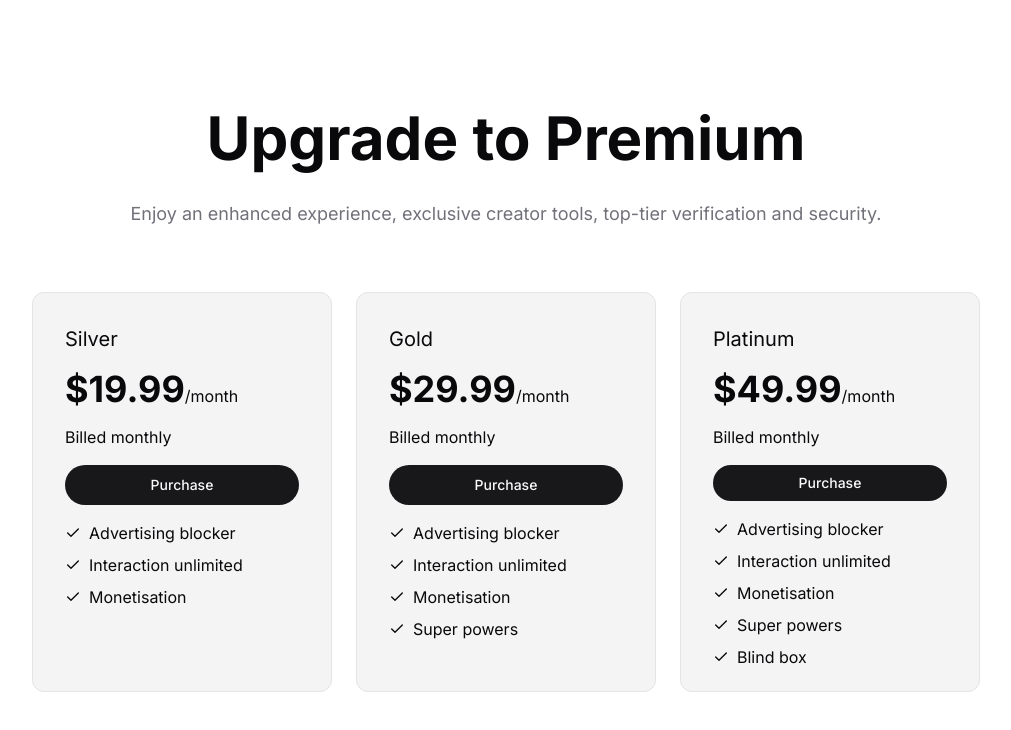
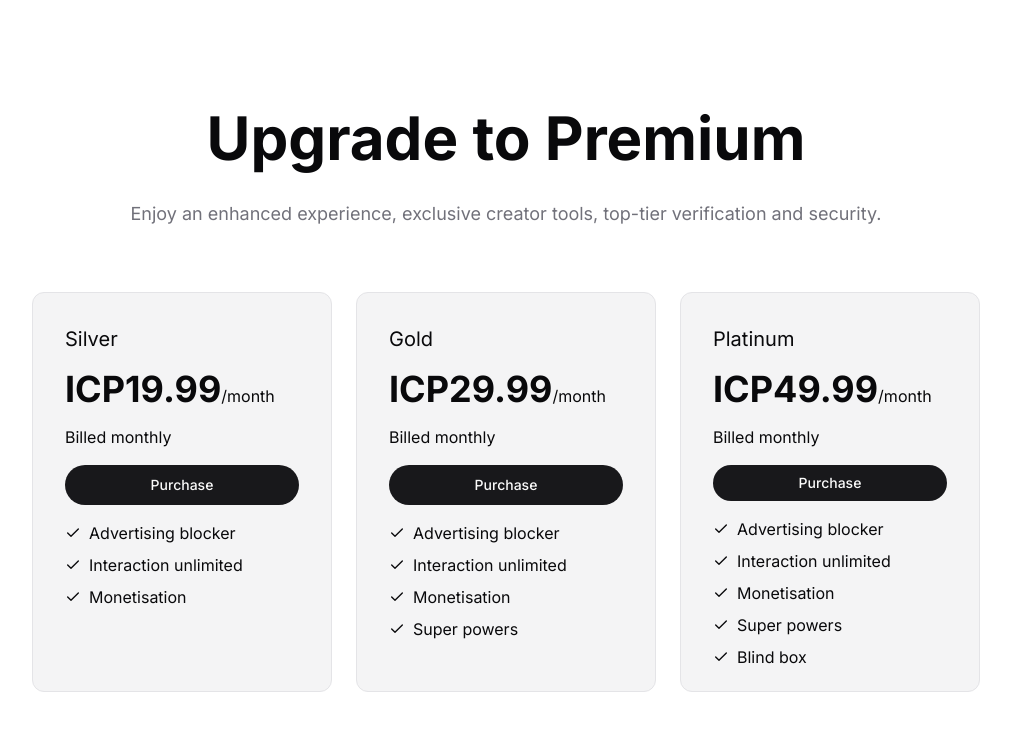
Before and after one commit to Yu19980809/project-dexfans, a Next.js app: page /premium in a window 1280 px wide. Shown: the top 730 px of the page, without its empty margins (134-1145 px from the left). Built offline with nearby package versions, Linux system fonts and the light colour scheme; no server answers.

Commit message:
fix: change $ to icp

```diff
--- a/components/premium/premium-list.tsx
+++ b/components/premium/premium-list.tsx
@@ -16,7 +16,7 @@ const PremiumList = () => {
           <h1 className="text-xl">{item.label}</h1>
 
           <p>
-            <span className="font-bold text-4xl">${item.price}</span>
+            <span className="font-bold text-4xl">ICP{item.price}</span>
             <span>/month</span>
           </p>
 
```
